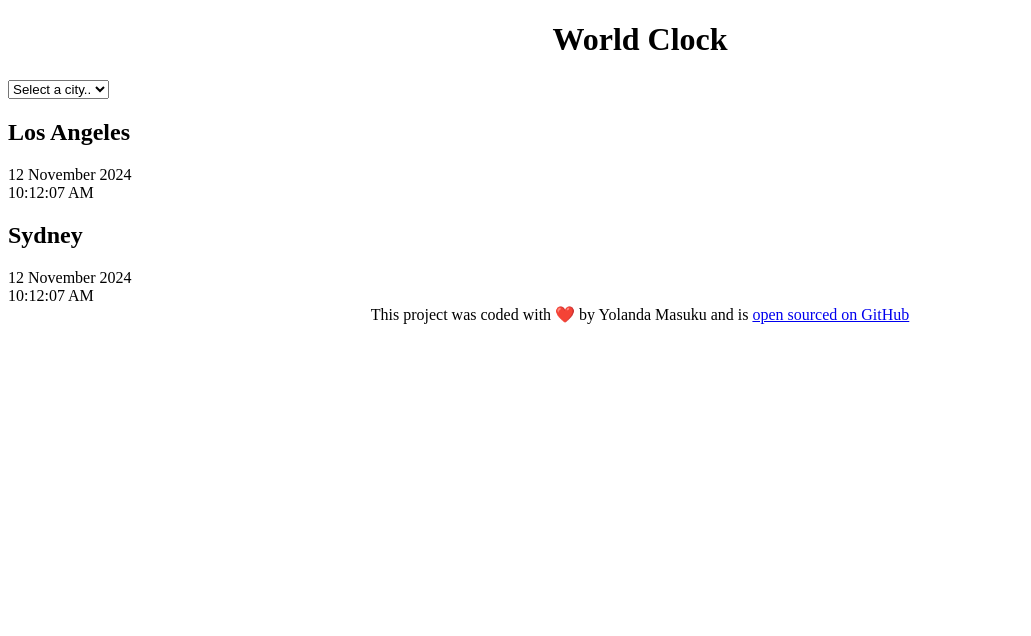
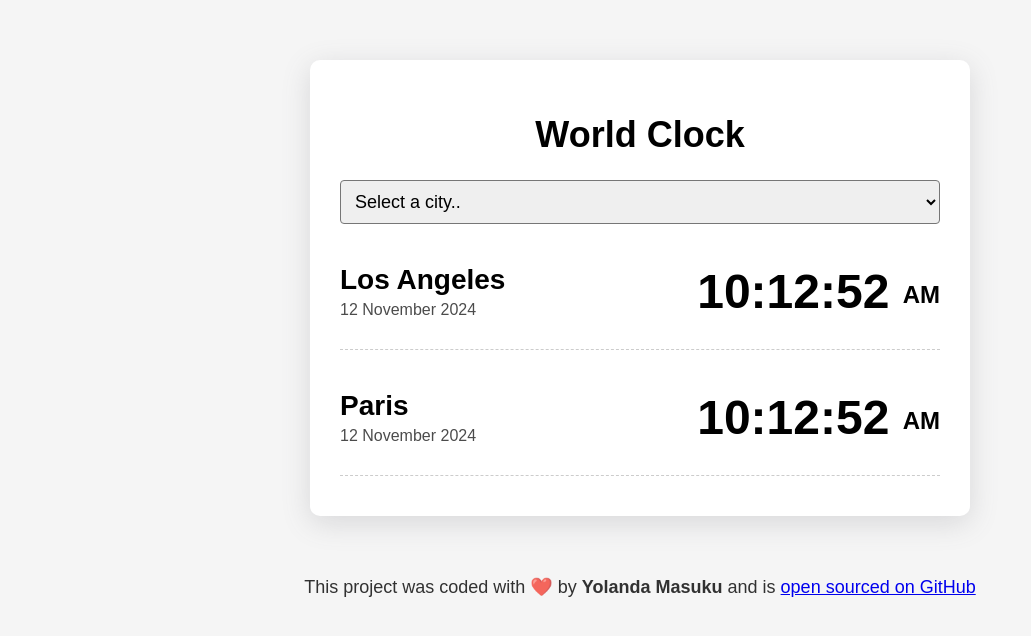
Before and after one commit to YolaMsk/My_World_Clock, a plain HTML site: page index.html in a window 1280 px wide. Shown: the whole page, without its empty margins (0-1031 px from the left). Drawn offline with Linux system fonts and the light colour scheme; files whose address does not match are found by name.

Commit message:
Styled  CSS

```diff
--- a/css/styles.css
+++ b/css/styles.css
@@ -1,7 +1,66 @@
 h1 {
-    text-align: center;
+ text-align: center;
+ font-family: sans-serif;
+ font-size: 36px;
   }
 
-  footer {
+  h2{
+    margin: 0 0 5px;
+    font-size: 28px;
+}
+.container {
+    max-width: 600px;
+margin:60px auto;
+background-color: white;
+padding: 30px;
+box-shadow: rgba(100,100,111,0.2) 0px 7px 29px 0px;
+border-radius: 10px;
+}
+body{
+    background-color: whitesmoke;
+    font-family: sans-serif;
+}
+
+.city{
+    display: flex;
+    margin: 10px 0;
+    justify-content: space-between;
+    padding: 30px 0;
+    border-bottom: 1px dashed rgba(0, 0, 0, 0.2);
+}
+
+.city :last-child
+{
+border: none;
+}
+
+select{
+    display: block;
+    width: 100%;
+    font-size: 18px;
+    border-radius: 4px;
+    padding: 10px;
+}
+
+.time {
+    font-size: 48px;
+    font-weight: bold;
+
+}
+.time small{
+    font-size: 24px;
+    vertical-align: middle;
+    line-height:36px ;
+}
+
+
+
+.date{
+    opacity: 0.7;
+}
+
+footer {
     text-align: center;
+    font-size: 18px;
+    color:  rgba(0, 0, 0, 0.8);
   }
--- a/index.html
+++ b/index.html
@@ -17,18 +17,22 @@
       <option value="">Auckland</option>
     </select>
     <div class="city">
-<h2> Los Angeles</h2>
+      <div>
+<h2> Los Angeles </h2>
 <div class="date">12 November 2024</div>
-<div class="time">10:12:07 AM</div>
+      </div>
+      <div class="time"> 10:12:52 <small>AM</small></div>
     </div>
-    <div>
-      <h2> Sydney</h2>
-      <div class="date">12 November 2024</div>
-      <div class="time">10:12:07 AM</div>
+    <div class="city">
+      <div>
+<h2> Paris </h2>
+<div class="date">12 November 2024</div>
+      </div>
+      <div class="time"> 10:12:52 <small>AM</small></div>
     </div>
     </div>
     <footer>
-      This project was coded with ❤️ by Yolanda Masuku and is
+      This project was coded with ❤️ by <strong>Yolanda Masuku</strong> and is
       <a href="https://github.com/YolaMsk?tab=repositories" target="_blank">
         open sourced on GitHub</a
       >
```
